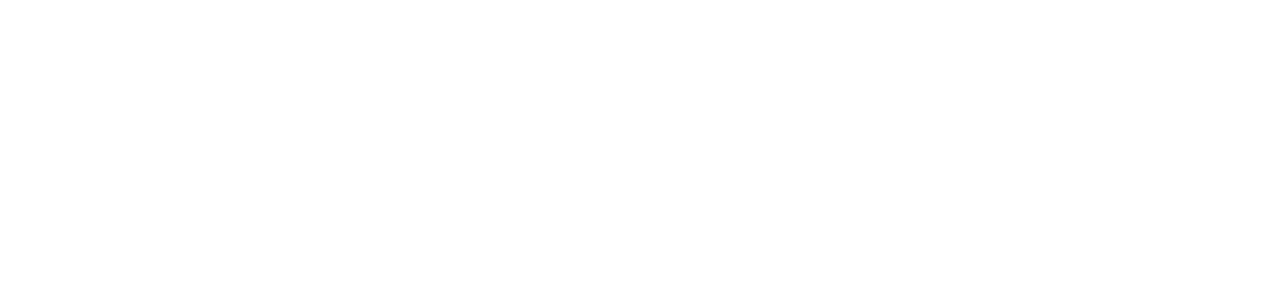
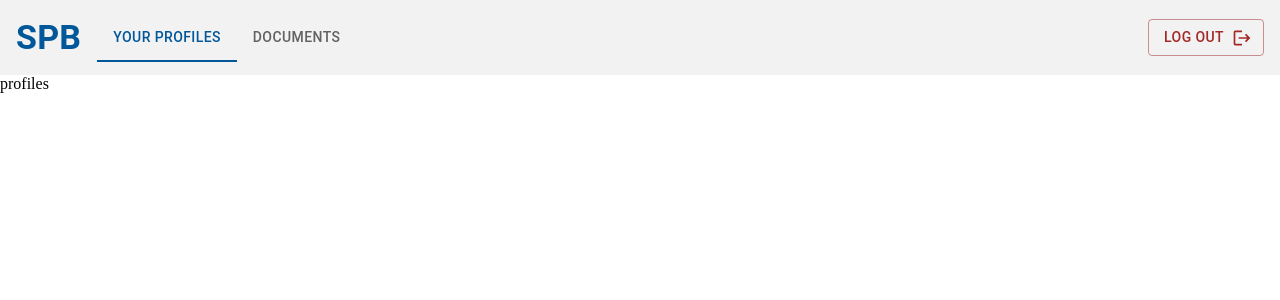
Before and after one commit to laurenrandi/rpui, a React (Create React App) app: page /profiles in a window 1280 px wide. Before the commit this address had no page. Shown: the top 300 px of the page. Built offline with nearby package versions, Linux system fonts and the light colour scheme.

Commit message:
login working, added more routes

```diff
--- a/src/App.js
+++ b/src/App.js
@@ -1,4 +1,3 @@
-import ReactDOM from "react-dom/client";
 import { BrowserRouter, Routes, Route } from "react-router-dom";
 import ProfileEditor from "./Pages/ProfileEditor/ProfileEditor";
 import Landing from "./Pages/Landing/Landing";
@@ -6,6 +5,12 @@ import ErrorPage from "./Pages/ErrorPage/ErrorPage";
 import LoginSuccess from "./Pages/LoginSuccess/LoginSuccess";
 import Layout from "./Pages/Layout/Layout";
 import { ThemeProvider, createTheme } from "@mui/material";
+import { useEffect, useState } from "react";
+import UserContext from "./Lib/UserContext/UserContext";
+import Profiles from "./Pages/Profiles/Profiles";
+import Documents from "./Pages/Documents/Documents";
+import Users from "./Pages/Users/Users";
+import LogoutSuccess from "./Pages/LogoutSuccess/LogoutSuccess";
 
 const theme = createTheme({
   palette: {
@@ -22,17 +27,25 @@ const theme = createTheme({
 });
 
 function App() {
+  const [user, setUser] = useState({});
+  const userValue = { user, setUser };
+
   return (
     <ThemeProvider theme={theme}>
+      <UserContext.Provider value={userValue}>
         <BrowserRouter>
           <Routes>
             <Route path="/" element={<Layout />}>
               <Route index element={<Landing />} />
+              <Route path='/logout/success' element={<LogoutSuccess />} />
               <Route path="/login/success/:userId" element={<LoginSuccess />} />
-            {/* <Route path=":userId/profiles" element={<ProfileList />} */}
+              <Route path="/profiles" element={<Profiles />} />
+              <Route path="/documents" element={<Documents />} />
+              <Route path="/users" element={<Users />} />
             </Route>
           </Routes>
         </BrowserRouter>
+      </UserContext.Provider>
     </ThemeProvider>
   );
 }
--- a/src/Components/Header/Header.jsx
+++ b/src/Components/Header/Header.jsx
@@ -1,16 +1,18 @@
-import React, { useState, useEffect } from 'react';
+import React, { useState, useEffect, useContext } from 'react';
 import { Box, Button, Grid, Tab, Tabs, Typography, useTheme } from '@mui/material';
-import { Link, useLocation, Outlet } from 'react-router-dom';
+import { Link, useLocation, Outlet, useNavigate } from 'react-router-dom';
 import GoogleIcon from '@mui/icons-material/Google';
 import LogoutIcon from '@mui/icons-material/Logout';
 import axios from 'axios';
+import UserContext from '../../Lib/UserContext/UserContext';
 
 const Header = ({ hideLoginButton=false }) => {
   const [tabValue, setTabValue] = useState(0);
   const [loggedIn, setLoggedIn] = useState(false);
   const [isAdmin, setIsAdmin] = useState(false);
-
+  const { user, setUser } = useContext(UserContext);
   const location = useLocation();
+  const navigate = useNavigate();
 
   const handleChange = (e, v) => {
     setTabValue(v);
@@ -34,13 +36,26 @@ const Header = ({ hideLoginButton=false }) => {
   }, [location.pathname]);
 
   useEffect(() => {
-    if(window.sessionStorage.getItem("isAdmin") === true) {
-      setIsAdmin(true);
-    };
-    if(window.sessionStorage.getItem("loggedIn") === true) {
+    if(user) {
+      console.log(user);
       setLoggedIn(true);
+      if(user?.admin === true) {
+        setIsAdmin(true);
+      }
+    } else {
+      setLoggedIn(false);
+      setIsAdmin(false);
     }
-  }, []);
+  }, [user]);
+
+  const loginLogoutHandler = async () => {
+    if(loggedIn) {
+      setUser(null);
+      window.location.href = 'http://localhost:8080/logout';
+    } else {
+      window.location.href = 'http://localhost:8080/oauth2/authorization/google';
+    }
+  }
 
   return(
     <>
@@ -62,9 +77,9 @@ const Header = ({ hideLoginButton=false }) => {
                       value={tabValue}
                       onChange={handleChange}
                     >
-                      <Tab label='your profiles' tabIndex={0} LinkComponent={<Link to='/profiles' />} />
-                      <Tab label='documents' tabIndex={0} LinkComponent={<Link to='/documents' />} />
-                      {isAdmin && <Tab label='users' tabIndex={0} LinkComponent={<Link to='/users' />} />}
+                      <Tab label='your profiles' tabIndex={0} onClick={() => navigate('/profiles')} />
+                      <Tab label='documents' tabIndex={0} onClick={() => navigate('/documents')} />
+                      {isAdmin && <Tab label='users' tabIndex={0} onClick={() => navigate('/users')} />}
                     </Tabs>
                   </Box>
                 </Box>
@@ -78,7 +93,7 @@ const Header = ({ hideLoginButton=false }) => {
                   variant={ loggedIn ? 'outlined' : 'contained' }
                   color={ loggedIn ? 'secondary' : 'primary' }
                   endIcon={ loggedIn ? <LogoutIcon /> : <GoogleIcon /> }
-                  href='http://localhost:8080/oauth2/authorization/google'
+                  onClick={loginLogoutHandler}
                 >
                   {loggedIn ? 'Log out' : 'Log in'}
                 </Button>
--- /dev/null
+++ b/src/Lib/UserContext/UserContext.jsx
@@ -0,0 +1,8 @@
+import React from 'react';
+
+const UserContext = React.createContext({
+  user: {},
+  setUser: () => {}
+});
+
+export default UserContext;
--- /dev/null
+++ b/src/Pages/Documents/Documents.jsx
@@ -0,0 +1,12 @@
+import React from 'react';
+
+const Documents = () => {
+
+  return(
+    <>
+      documents
+    </>
+  );
+};
+
+export default Documents;
--- a/src/Pages/Layout/Layout.jsx
+++ b/src/Pages/Layout/Layout.jsx
@@ -1,16 +1,18 @@
-import React, { useEffect, useState } from 'react';
-import { Outlet } from 'react-router-dom';
+import React, { useContext, useEffect, useState } from 'react';
+import { Outlet, useNavigate } from 'react-router-dom';
 import Header from '../../Components/Header/Header';
 import { matchPath, useLocation } from 'react-router-dom/dist';
-import { FOCUSABLE_SELECTOR } from '@testing-library/user-event/dist/utils';
+import UserContext from '../../Lib/UserContext/UserContext';
 
 const Layout = () => {
   const [loggingIn, setLoggingIn] = useState(false);
   const { pathname } = useLocation();
+  const { user } = useContext(UserContext);
+  const navigate = useNavigate();
+
   useEffect(() => {
     const loading = matchPath('login/success/*', pathname) !== null ? true : false;
     setLoggingIn(loading);
-    console.log(loading);
   }, [pathname]);
 
   return(
--- a/src/Pages/LoginSuccess/LoginSuccess.jsx
+++ b/src/Pages/LoginSuccess/LoginSuccess.jsx
@@ -1,29 +1,32 @@
-import React, { useEffect } from 'react';
+import React, { useContext, useEffect } from 'react';
 import axios from 'axios';
-import { useParams } from 'react-router-dom/dist';
+import { useNavigate, useParams } from 'react-router-dom/dist';
 import { Box, LinearProgress, Typography } from '@mui/material';
+import UserContext from '../../Lib/UserContext/UserContext';
 
-const LoginSuccess = ({ setUser }) => {
+const LoginSuccess = () => {
   const { userId } = useParams();
+  const { setUser } = useContext(UserContext);
+  const navigate = useNavigate();
 
+  useEffect(() => {
+    if(userId) {
+      const fetchUserInfo = async () => {
+        try {
+          await axios.get(`http://localhost:8080/users/${userId}/info`)
+          .then(res => {
+            const { data } = res;
+            setUser(data);
+            navigate('/profiles');
+          });
+        } catch (err) {
+          console.error(err);
 
-  // useEffect(() => {
-  //   if(userId) {
-  //     const fetchUserInfo = async () => {
-  //       try {
-  //         await axios.get(`http://localhost:8080/users/${userId}/info`)
-  //         .then(res => {
-  //           const { data } = res;
-  //           console.log(data);
-  //           setUser(data);
-  //         });
-  //       } catch (err) {
-  //         console.error(err);
-
-  //       }
-  //     }
-  //   }
-  // }, [userId]);
+        }
+      }
+      fetchUserInfo();
+    }
+  }, [userId]);
 
   return(
     <Box display='flex' flexDirection='column' justifyContent='center' alignItems='center' height='75vh'>
--- /dev/null
+++ b/src/Pages/LogoutSuccess/LogoutSuccess.jsx
@@ -0,0 +1,18 @@
+import React, { useContext } from 'react';
+import UserContext from '../../Lib/UserContext/UserContext';
+import { useNavigate } from 'react-router-dom';
+
+const LogoutSuccess = () => {
+  const { setUser } = useContext(UserContext);
+  const navigate = useNavigate();
+
+  setUser(null);
+  navigate('/');
+
+  return(
+    <>
+    </>
+  );
+};
+
+export default LogoutSuccess;
--- /dev/null
+++ b/src/Pages/Profiles/Profiles.jsx
@@ -0,0 +1,12 @@
+import React from 'react';
+
+const Profiles = () => {
+
+  return(
+    <>
+      profiles
+    </>
+  );
+};
+
+export default Profiles;
--- /dev/null
+++ b/src/Pages/Users/Users.jsx
@@ -0,0 +1,12 @@
+import React from 'react';
+
+const Users = () => {
+
+  return(
+    <>
+      users
+    </>
+  );
+};
+
+export default Users;
```
Lines whose indentation alone changed are shown as unchanged.
